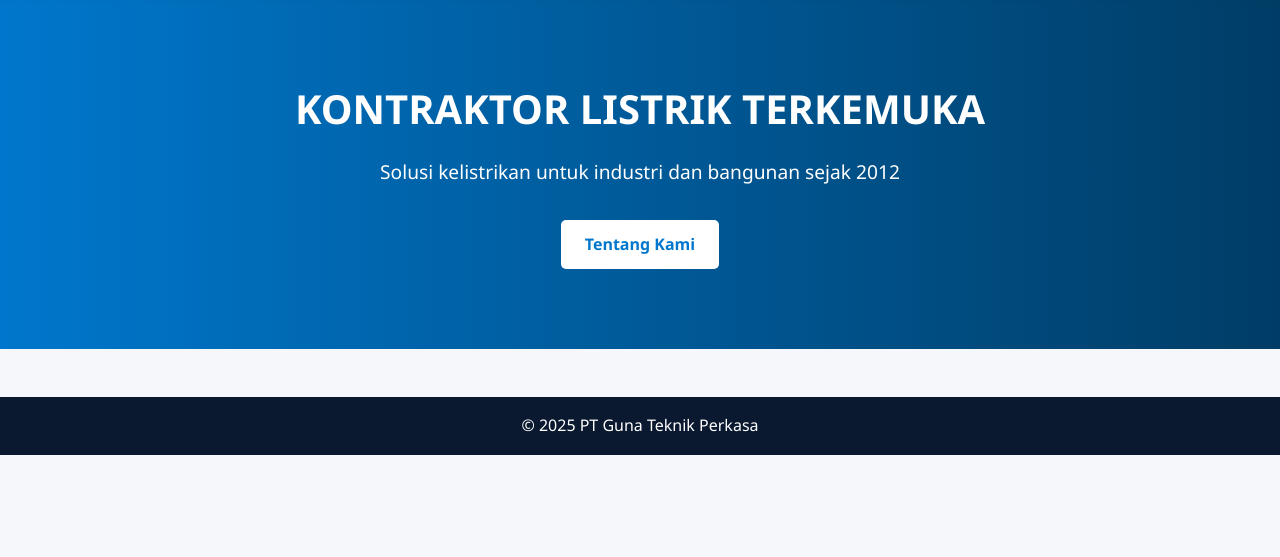
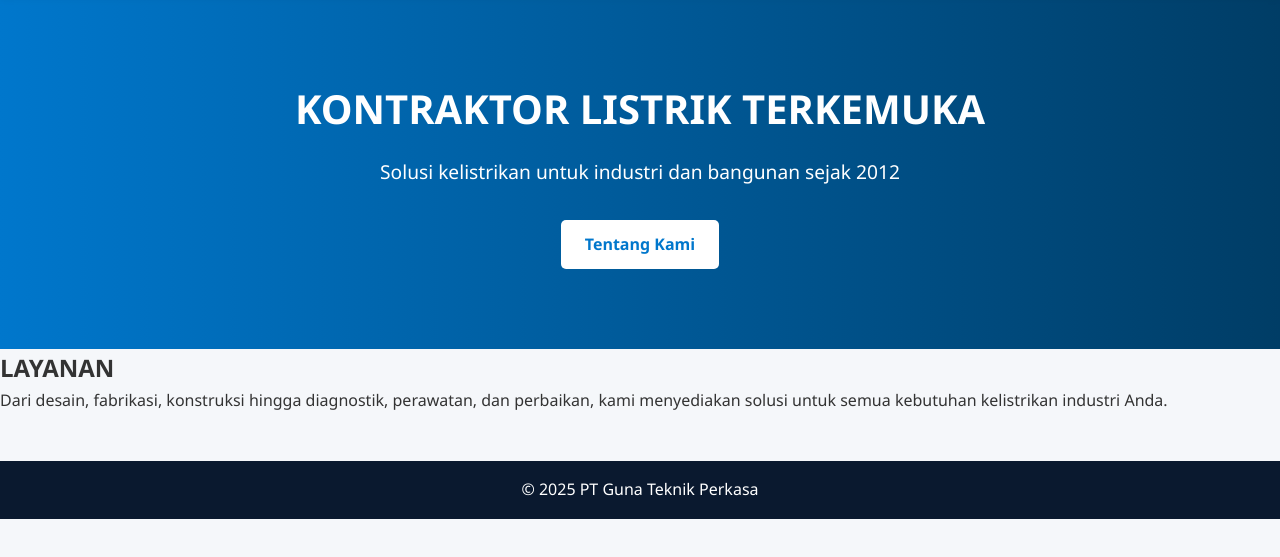
Before and after one commit to Julianrefrim/guna-teknik, a plain HTML site: page index.html in a window 1280 px wide. Shown: the part 81-638 px from the top of the page. Drawn offline with Linux system fonts and the light colour scheme.

Commit message:
Update index.html

```diff
--- a/index.html
+++ b/index.html
@@ -32,6 +32,15 @@
       <p>Solusi kelistrikan untuk industri dan bangunan sejak 2012</p>
       <a href="tentang.html" class="cta">Tentang Kami</a>
     </section>
+
+  <section class="layanan">
+  <div class="layanan-header">
+    <h2>LAYANAN</h2>
+    <p>
+      Dari desain, fabrikasi, konstruksi hingga diagnostik, perawatan, dan perbaikan,
+      kami menyediakan solusi untuk semua kebutuhan kelistrikan industri Anda.
+    </p>
+  </div>
   </main>
 
   <footer>
```
